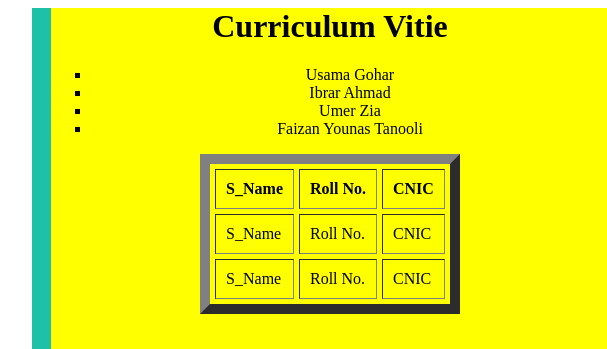
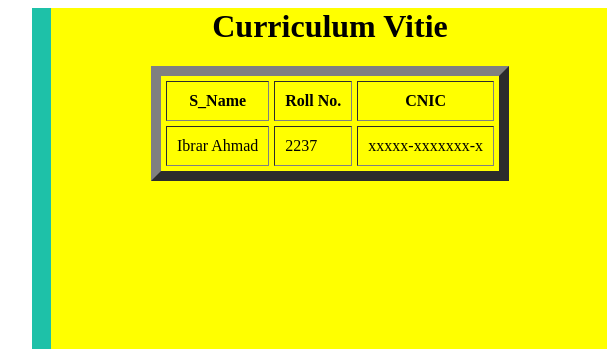
Before and after one commit to ibrarairforce/ibrarairforce.io.me, a plain HTML site: page my cv.html in a window 1280 px wide. Shown: the top 349 px of the page, 211-818 px from the left. Drawn offline with Linux system fonts and the light colour scheme.

Commit message:
Update my cv.html

```diff
--- a/my cv.html
+++ b/my cv.html
@@ -6,14 +6,8 @@
 <center>
 <div style="width: 210mm; height: 297mm; background-color:#1ec1a8">
 <div style="width: 200mm; height: 287mm; background-color: Yellow;">
-<img src="images.jpg" width="195" Hight="259" align="right"</img>
+<img src="image.jpg" width="195" Hight="259" align="right"</img>
 <h1 >Curriculum Vitie</h1>
-<ul style="list-style-type:square;">
-  <li>Usama Gohar</li>
-  <li>Ibrar Ahmad</li>
-  <li>Umer Zia</li>
-  <li>Faizan Younas Tanooli</li>
-</ul>
 <div>
 <table border=10px cellspacing=5px cellpadding=10px>
 <tr>
@@ -22,14 +16,9 @@
    <th>CNIC</td>
 </tr>
 <tr>
-   <td>S_Name</td>
-   <td>Roll No.</td>
-   <td>CNIC</td>
-</tr>
-<tr>
-   <td>S_Name</td>
-   <td>Roll No.</td>
-   <td>CNIC</td>
+   <td>Ibrar Ahmad</td>
+   <td>2237</td>
+   <td>xxxxx-xxxxxxx-x</td>
 </tr>
 </table>
 </div>
```
